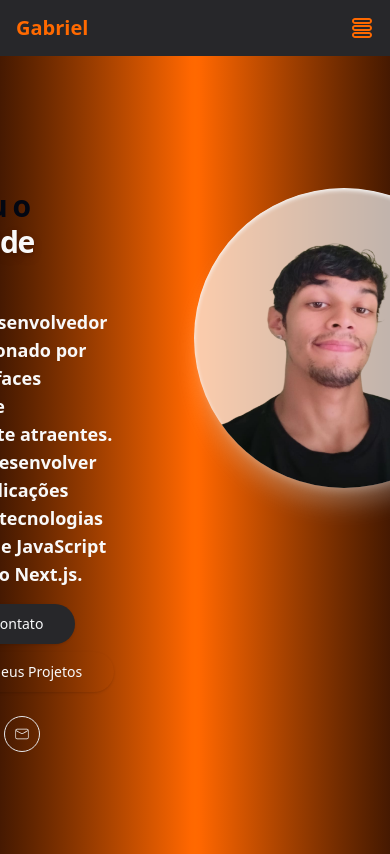
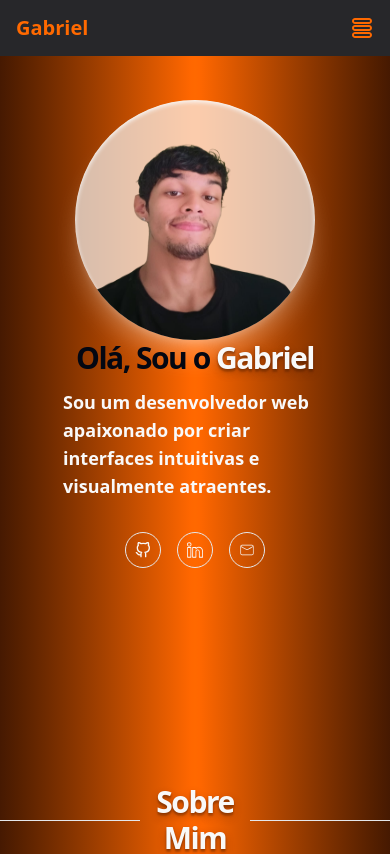
Before and after one commit to GabrielCodamo/Portfolio, a Next.js app: page / in a window 390 px wide. Shown: the top 854 px of the page. Built offline with nearby package versions, Linux system fonts and the light colour scheme.

Commit message:
adicionando-resp-home

```diff
--- a/components/project-card.tsx
+++ b/components/project-card.tsx
@@ -27,7 +27,7 @@ export function ProjectCard({ title, description, tags, imageUrl, demoUrl, githu
         <Image
           src={`/Projeto${imageUrl}.png`}
           alt={title}
-          className="flex px-2 sm:w-125 sm:h-60 sm:px-0 h-50  w-70 sm:rounded-2xl lg:h-50 lg:w-77 "
+          className="flex px-2 sm:w-120 sm:h-73 sm:px-0 h-50  w-70 sm:rounded-2xl lg:h-50 lg:w-77 "
           height={600}
           width={600}
         />
--- a/components/sections/Home.tsx
+++ b/components/sections/Home.tsx
@@ -15,25 +15,45 @@ import { CiMail } from "react-icons/ci";
 
 export default function HomePage() {
   return (
-    <section className=" flex justify-center pt-47 pb-35 w-full ">
-        <div className="grid grid-cols-[1fr_300px] gap-20">
+    <section className=" flex flex-col lg:flex-row justify-center lg:pt-47 pt-25 pb-35 w-full ">
       <motion.div
-            className="w-full grid lg:max-w-[683px] "
+        initial={{ opacity: 0, scale: 0.5 }}
+        whileInView={{ opacity: 1, y: 0, scale: 1 }}
+        exit={{ opacity: 0, y: 200, scale: 0.5 }}
+        transition={{ duration: 0.5, delay: 0.2 }}
+        className="origin-center"
+      >
+        <div className="flex items-center justify-center lg:hidden">
+          <Image
+            src={imagemportifolio}
+            alt="Profile"
+            className="inset-shadow-[#f9f9f9] bg-[#f9f9f9b0] inset-shadow-sm shadow-xl/30 shadow-[#f9f9f9] rounded-full w-60 h-60 "
+            priority
+          />
+        </div>
+      </motion.div>
+      <div className="lg:grid lg:grid-cols-[1fr_300px] gap-20">
+        <motion.div
+          className="w-full lg:grid lg:max-w-[683px] "
           initial={{ opacity: 0, x: -100 }}
           whileInView={{ opacity: 1, x: 0 }}
           exit={{ opacity: 0, x: -100 }}
-            transition={{ duration: 0.5 , delay: 0.2 }}
+          transition={{ duration: 0.5, delay: 0.2 }}
         >
-            <div className="flex flex-col justify-center space-y-4">
-              <div className="space-y-2">
-                <h1 className="text-3xl text-gray-950 font-bold tracking-tighter sm:text-5xl xl:text-6xl/none">
-                  Olá, Sou o <span className="text-[#f9f9f9] text-shadow-amber-950 text-shadow-lg/30">Gabriel de Paula</span>
+          <div className="flex flex-col items-center justify-center lg:block space-y-4">
+            <div className="flex flex-col w-70 sm:w-full lg:block sm:space-y-2 justify-center items-center">
+              <h1 className=" justify-center text-3xl text-gray-950 font-bold tracking-tighter sm:text-5xl xl:text-6xl/none">
+                Olá, Sou o <span className="text-[#f9f9f9] text-shadow-amber-950 text-shadow-lg/30">Gabriel <span className="hidden sm:inline">de Paula</span></span>
               </h1>
-                <p className="text-[#f9f9f9] text-lg font-bold max-w-135 mt-3 ml-2 " >
+              <p className="hidden sm:flex text-[#f9f9f9] text-lg font-bold max-w-135 mt-3 ml-2 " >
                 Sou um desenvolvedor web apaixonado por criar interfaces intuitivas e visualmente atraentes. Gosto de desenvolver minhas aplicações usando as tecnologias HTML, CSS e JavaScript utilizando o Next.js.
               </p>
+              <p className="flex sm:hidden text-[#f9f9f9] text-lg font-bold max-w-135 mt-3 ml-2 " >
+                Sou um desenvolvedor web apaixonado por criar interfaces intuitivas e visualmente atraentes.
+              </p>
             </div>
-              <div className="flex flex-col gap-2 min-[400px]:flex-row">
+            <div className="flex flex-col justify-center items-center lg:items-start">
+              <div className="sm:flex gap-2 min-[400px]:flex-row hidden">
                 <Link href="#contact" className="">
                   <Button className="bg-zinc-800 transition duration-700 hover:bg-zinc-800 hover:scale-110 cursor-pointer inline-flex h-10 items-center justify-center rounded-full px-8 text-sm font-medium text-primary-foreground shadow focus-visible:outline-none focus-visible:ring-1 focus-visible:ring-ring disabled:pointer-events-none disabled:opacity-50">
                     Entre em Contato
@@ -45,7 +65,7 @@ export default function HomePage() {
                   </Button>
                 </Link>
               </div>
-              <div className="flex gap-4 mt-2 ml-1">
+              <div className="flex gap-4 mt-4 lg:ml-1">
                 <Link href="https://github.com/GabrielCodamo" target="_blank" rel="noreferrer">
                   <Button className="cursor-pointer rounded-full hover:bg-amber-600 hover:text-[#f9f9f9] bg-transparent border-1  hover:border-1 hover:border-orange-800" variant="ghost" size="icon">
                     <FiGithub className="w-5 h-5" />
@@ -66,15 +86,16 @@ export default function HomePage() {
                 </Link>
               </div>
             </div>
+          </div>
         </motion.div>
         <motion.div
           initial={{ opacity: 0, scale: 0.5 }}
           whileInView={{ opacity: 1, y: 0, scale: 1 }}
           exit={{ opacity: 0, y: 200, scale: 0.5 }}
-            transition={{ duration: 0.5,delay: 0.2 }}
+          transition={{ duration: 0.5, delay: 0.2 }}
           className="origin-center"
         >
-            <div className="flex items-center justify-center">
+          <div className=" items-center justify-center hidden lg:flex">
             <Image
               src={imagemportifolio}
               alt="Profile"
--- a/components/sections/Projects.tsx
+++ b/components/sections/Projects.tsx
@@ -84,7 +84,7 @@ export default function Projects() {
               ProjectCardData.map((data, index) => (
                 <ProjectCard
                   key={index}
-                  className={`hidden sm:flex w-130 lg:w-full`}
+                  className={`hidden sm:flex w-125 lg:w-full`}
                   title={data.title}
                   description={data.description}
                   tags={data.tags}
```
Lines whose indentation alone changed are shown as unchanged.
